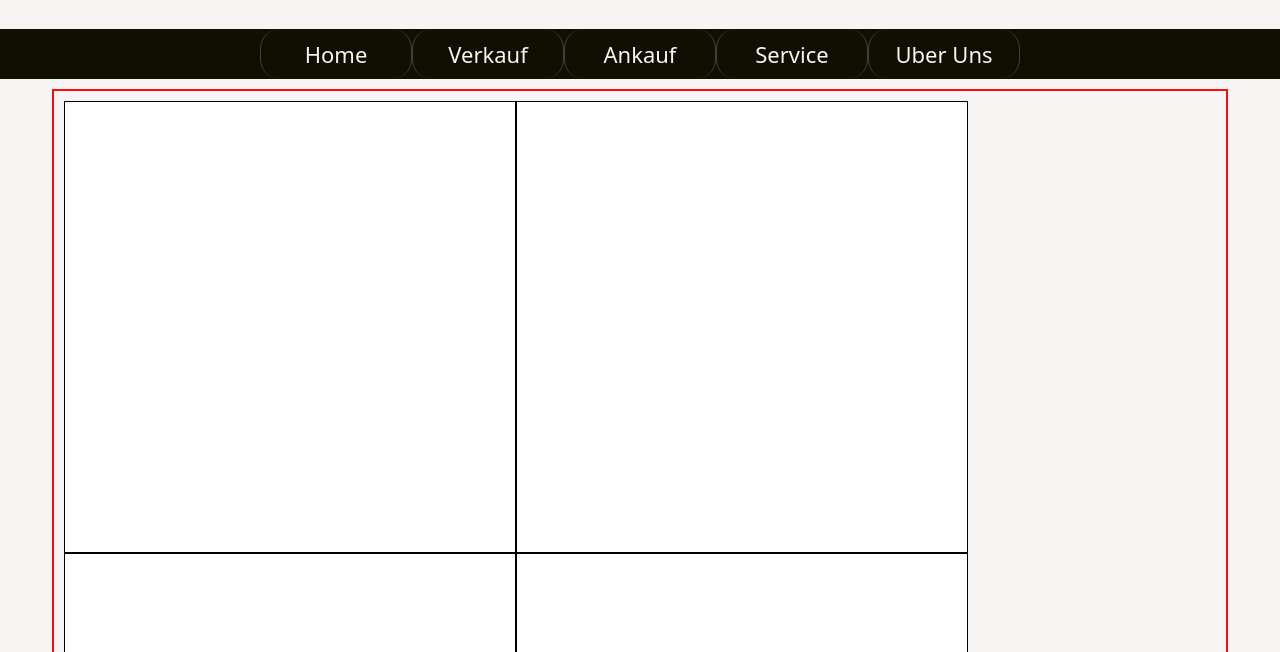
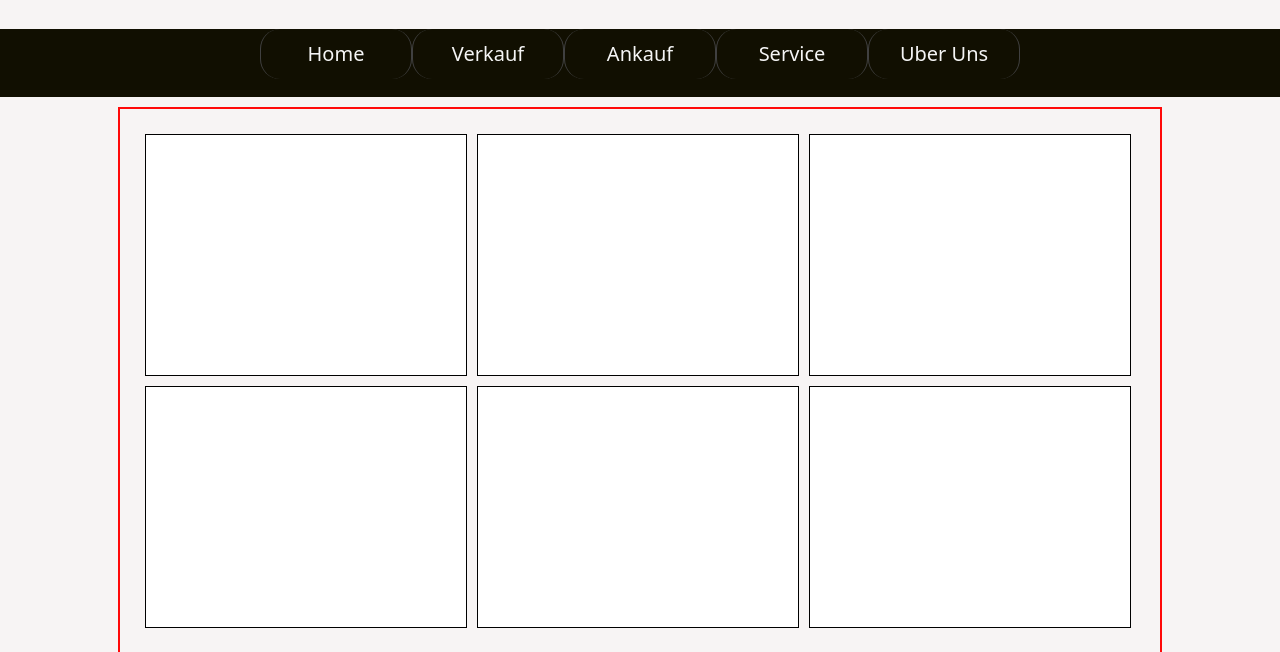
Before and after one commit to karczaa/APK, a plain HTML site: page verkauf.html in a window 1280 px wide. Shown: the part 93-745 px from the top of the page. Drawn offline with Linux system fonts and the light colour scheme.

Commit message:
content adjustment

```diff
--- a/style.css
+++ b/style.css
@@ -24,19 +24,25 @@ body
 {
     background-color: rgb(17, 15, 1);
     width: auto;
-    height: 50px;
-    font-size: 22px;
+    height: auto;
+    font-size: 20px;
     line-height: 50px;
     text-align:center;
+    margin: 0;
+
+
+
+
 }
 
 ol
 {
     list-style-type: none;
     display: inline-block;
+    margin: 0;
     padding: 0;
-    margin: 0;
     width:auto;
+
 
 
 }
@@ -123,25 +129,30 @@ h1
 
 .verkauf
 {
+    display: block;
     margin-left: auto;
     margin-right: auto;
     margin-top: 10px;
-    width: 90%;
+    width: auto;
+    max-width: 1000px;
     height: auto;
     border: 2px solid rgb(255, 9, 9);
-    padding: 10px;
+    padding: 20px;
 
 
 }
 
 .ad
 {
+
+
     float:left;
-    width: 450px;
-    height: 450px;
+    height: 240px;
+    width: 320px;
     text-align: center;
     background-color: rgb(255, 255, 255);
     border: 1px solid black;
+    margin: 5px;
 
 
 
--- a/verkauf.html
+++ b/verkauf.html
@@ -36,6 +36,12 @@
          <div class="ad">
 
          </div>
+         <div class="ad">
+
+         </div>
+         <div class="ad">
+
+         </div>
          <div style="clear:both"></div>
 
 
```
